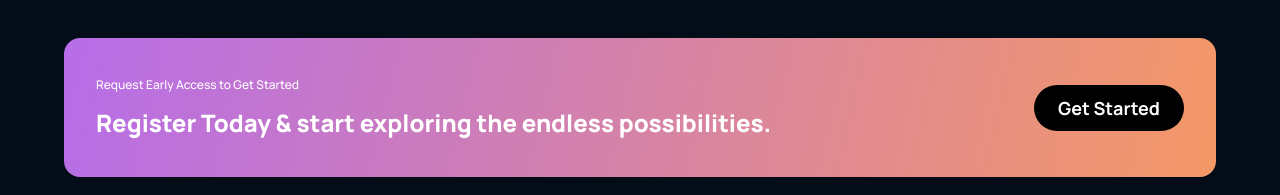
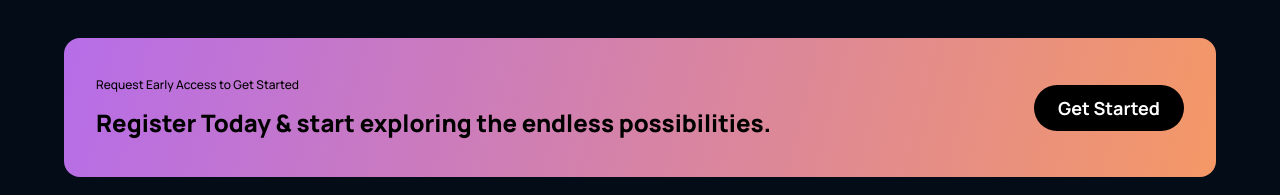
Before and after one commit to bleartdemaku/gpt3, a React (Create React App) app: page / in a window 1280 px wide. Shown: the part 2831-3026 px from the top of the page. Built offline with nearby package versions, Linux system fonts and the light colour scheme.

Commit message:
text color change

```diff
--- a/src/components/cta/cta.css
+++ b/src/components/cta/cta.css
@@ -15,7 +15,7 @@
     flex-direction: column;
 
     text-align: left;
-    color: #fff;
+    /* color: #fff; */
 }
 
 .gpt3__cta-content p {
```
